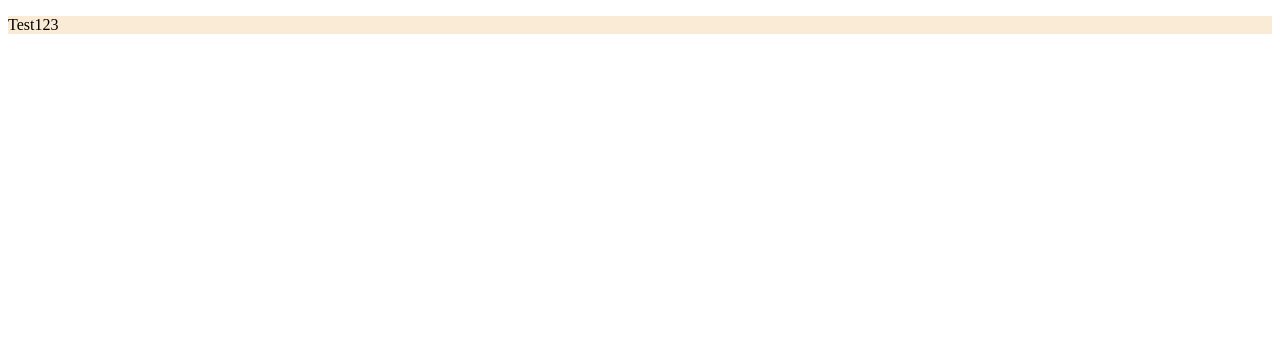
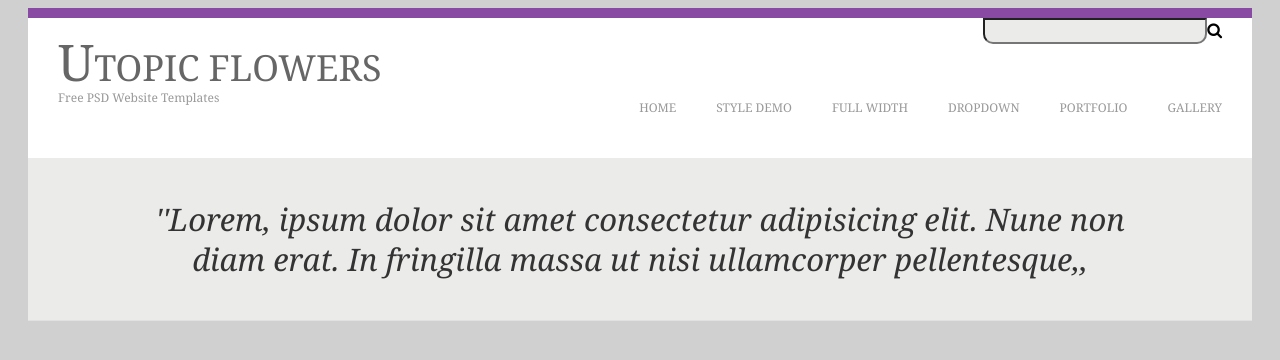
Before and after one commit to TahseenAhmed/Utopic-flower, a PHP site: page / in a window 1280 px wide. Shown: the top 360 px of the page. Run offline with PHP 8.4, Linux system fonts and the light colour scheme.

Commit message:
header & Quotes

```diff
--- a/index.html
+++ b/index.html
@@ -3,12 +3,36 @@
 <head>
     <meta charset="UTF-8">
     <meta name="viewport" content="width=device-width, initial-scale=1.0">
+    <link rel="stylesheet" href="https://cdnjs.cloudflare.com/ajax/libs/font-awesome/4.7.0/css/font-awesome.min.css">
     <link rel="stylesheet" href="style.css">
     <title>Document</title>
 </head>
 <body>
     <div>
-        <div><p class="test">Test123</p></div>
+        <div class="purpline"></div>
+        <div class="test">
+            <div class="flx">
+                <div><input class="srchbar" type="text"><span class="fa fa-search"></span></div>
+            </div>
+            <div class="flxs">
+                <div class="utpx">UTOPIC FLOWERS</div>
+            </div>
+            <div class="flxb">
+                <p class="subtext">Free PSD Website Templates</p>
+                <ul>
+                    <li><a href="">HOME</a></li>
+                    <li><a href="">STYLE DEMO</a></li>
+                    <li><a href="">FULL WIDTH</a></li>
+                    <li><a href="">DROPDOWN</a></li>
+                    <li><a href="">PORTFOLIO</a></li>
+                    <li><a href="">GALLERY</a></li>
+                </ul>
+            </div>
+       </div>
+       <div class="sec">
+           <blockquote class="quotes">''Lorem, ipsum dolor sit amet consectetur adipisicing elit. Nune non diam erat. In fringilla massa ut nisi ullamcorper pellentesque,,</blockquote>
+       </div>
+       <div class="gryline"></div>
     </div>
 </body>
 </html>
--- a/style.css
+++ b/style.css
@@ -1,3 +1,90 @@
+body{
+    background-color: #d0d0d0;
+    padding-left: 20px;
+    padding-right: 20px;
+}
 .test{
-    background-color: antiquewhite;
+    width: auto;
+    height: 140px;
+    background-color: #ffffff;
 }
+.purpline{
+      background-color:#894aa3;
+      display: flex;
+      height: 10px;
+}
+.srchbar{
+    border-bottom-left-radius: 10px ;
+    border-bottom-right-radius: 10px ;
+    width: 216px;
+    height: 20px;
+    background-color: #ebebea;
+}
+.flx{
+    display: flex;
+    justify-content: flex-end;
+    padding-right: 30px;
+}
+.flxs{
+    display: flex;
+    justify-content: flex-Start;
+    padding-left: 30px;
+}
+.flxb{
+    display: flex;
+    justify-content: space-between;
+    padding-left: 30px;
+}
+.utpx{
+    font-size: 36px;
+    line-height: 36px;
+    color: #666666;
+    font-family: "Georgia";
+}
+.subtext{
+    font-size: 12px;
+    line-height: 0px;
+    color: #999999;
+    font-family: "Georgia";
+}
+.utpx::first-letter {
+    font-size: 140%;
+}
+
+ul {
+    list-style: none;
+    text-align: center;
+    padding-right: 30px;
+}
+li {
+    float: left;
+}
+a {
+    text-decoration: none;
+    display: block;
+    font-size: 12px;
+    line-height: 12px;
+    color: #999999;
+    font-family: "Georgia";
+    padding-inline-start: 40px;
+  }
+.sec{
+    padding-bottom: 10px;
+    padding-top: 10px;
+    background-color: #ebebea;
+}
+.quotes{
+    font-size: 31px;
+    line-height: 40px;
+    color: #333333;
+    font-family: "Georgia";
+    text-align: center;
+    padding-right: 75px;
+    padding-left: 75px;
+    font-style: italic;
+}
+.gryline{
+    background-color: #e1e1e1;
+    display: flex;
+    height: 1px;
+}
```
